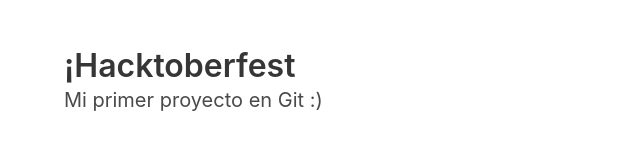
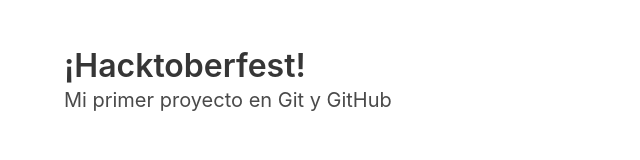
Before and after one commit to mauricio-chavez/hacktoberfest-dsc-ipn-upiita, a plain HTML site: page index.html in a window 1280 px wide. Shown: the full height of the page, 0-640 px from the left. Drawn offline with nearby package versions, Linux system fonts and the light colour scheme.

Commit message:
Agregamos algunos cambios

```diff
--- a/index.html
+++ b/index.html
@@ -10,10 +10,10 @@
   <section class="section">
     <div class="container">
       <h1 class="title">
-        ¡Hacktoberfest
+        ¡Hacktoberfest!
       </h1>
       <p class="subtitle">
-        Mi primer proyecto en Git :)
+        Mi primer proyecto en Git y GitHub
       </p>
     </div>
   </section>
```
